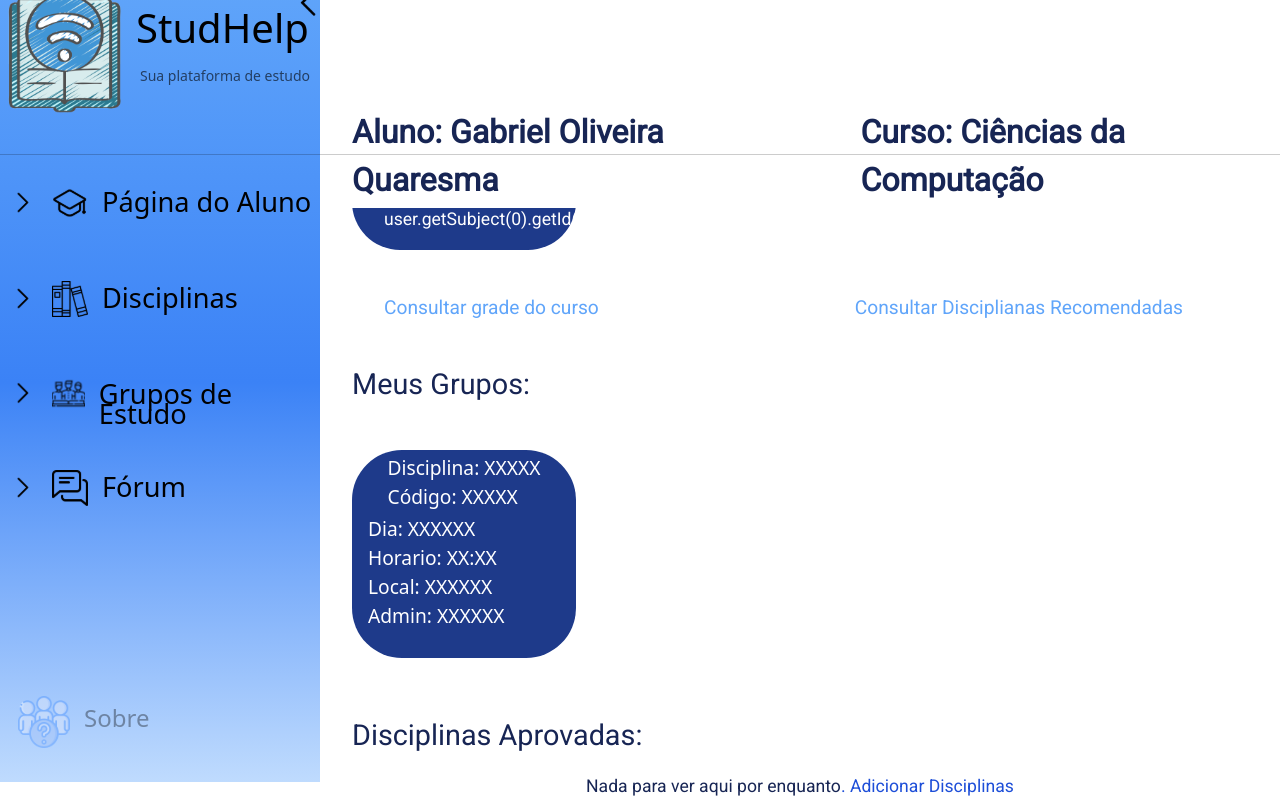
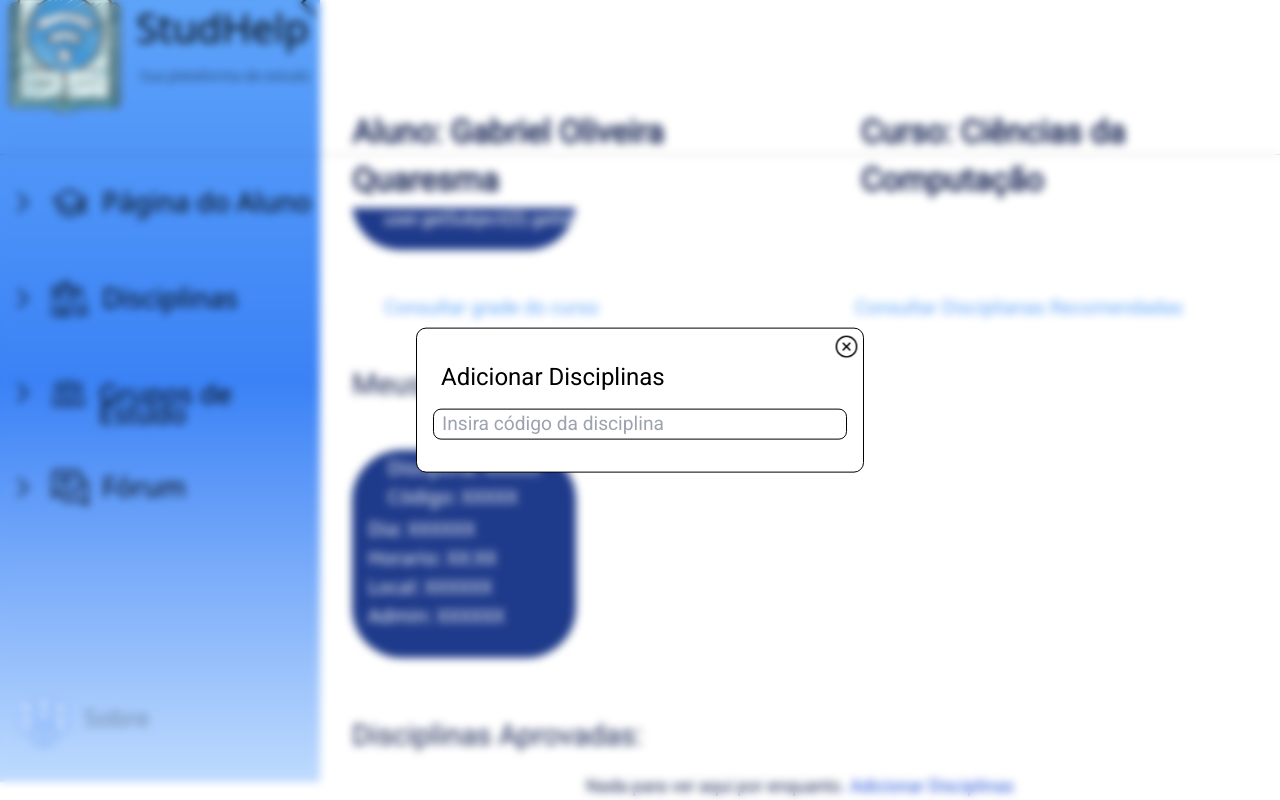
Before and after one commit to JVCA101/StudHelp, a React (Vite) app in the folder studHelp/: page /aluno in a window 1280 px wide. Both pictures are taken after a click on the element ". Adicionar Disciplinas". Shown: the part 18-818 px from the top of the page. Built offline with nearby package versions, Linux system fonts and the light colour scheme; what tailwindcss-filters would draw is missing.

Commit message:
Adicionar Disciplinas

```diff
--- a/studHelp/src/components/BodyAlunoMateriasFeitas.tsx
+++ b/studHelp/src/components/BodyAlunoMateriasFeitas.tsx
@@ -1,6 +1,18 @@
-import React from 'react'
+import React, { useState } from 'react'
+import PopUpAddDisciplinas from './PopUpAddDisciplinas';
 
-function BodyAlunoMateriasFeitas() {
+const BodyAlunoMateriasFeitas:React.FC = () => {
+
+  const [isPopupOpen, setIsPopupOpen] = useState(false);
+
+  const openPopup = () => {
+    setIsPopupOpen(true);
+  };
+
+  const closePopup = () => {
+    setIsPopupOpen(false);
+  };
+
   return (
     <div className='font-roboto'>
         <div>
@@ -14,13 +26,13 @@ function BodyAlunoMateriasFeitas() {
                     Nada para ver aqui por enquanto
                 </h1>
 
-                <h2 className='text-blue-700 text-bold cursor-pointer hover:font-bold'>
+                <h2 onClick={openPopup} className='text-blue-700 text-bold cursor-pointer hover:font-bold'>
                     . Adicionar Disciplinas
                 </h2>
             </div>
 
             <div>
-
+                <PopUpAddDisciplinas isOpen={isPopupOpen} onClose={closePopup} />
             </div>
         </div>
     </div>
--- /dev/null
+++ b/studHelp/src/components/PopUpAddDisciplinas.tsx
@@ -0,0 +1,38 @@
+import React from "react";
+
+interface PopupProps {
+  isOpen: boolean;
+  onClose: () => void;
+}
+
+const PopUpAddDisciplinas: React.FC<PopupProps> = ({ isOpen, onClose }) => {
+  if (!isOpen) return null;
+
+  return (
+    <>
+    <div className="fixed h-screen inset-0 flex z-50 text-black ">
+        <div className="modal-background"></div>
+        <div className="modal-content w-full max-w-md  absolute top-1/2 left-1/2 transform -translate-x-1/2 -translate-y-1/2">
+          <div className="bg-white font-roboto border border-black rounded-[10px]">
+            <img src="./src/assets/close 1.svg" className="right-0 absolute p-2 scale-125 cursor-pointer" onClick={onClose}/>
+            <div className="mt-8 mb-8 px-4">
+                <h1 className="text-2xl px-2">
+                    Adicionar Disciplinas
+                </h1>
+                <div className='flex gap-x-1 mt-4'>
+                    <input type="text" placeholder='Insira código da disciplina' className='text-[1.2rem] border px-2 border-black rounded-lg focus:outline-none focus:ring w-full block p-2"/>' />
+                </div>
+            </div>
+          </div>
+        </div>
+      </div>
+      <div
+        className={`fixed inset-0 z-40 backdrop-blur-sm transition-opacity  ${
+          isOpen ? "opacity-100" : "opacity-0 pointer-events-none"
+        }`}
+      ></div>
+      </>
+    );
+};
+
+export default PopUpAddDisciplinas;
```
Also changed, not shown: studHelp/src/assets/close 1.svg (added).
